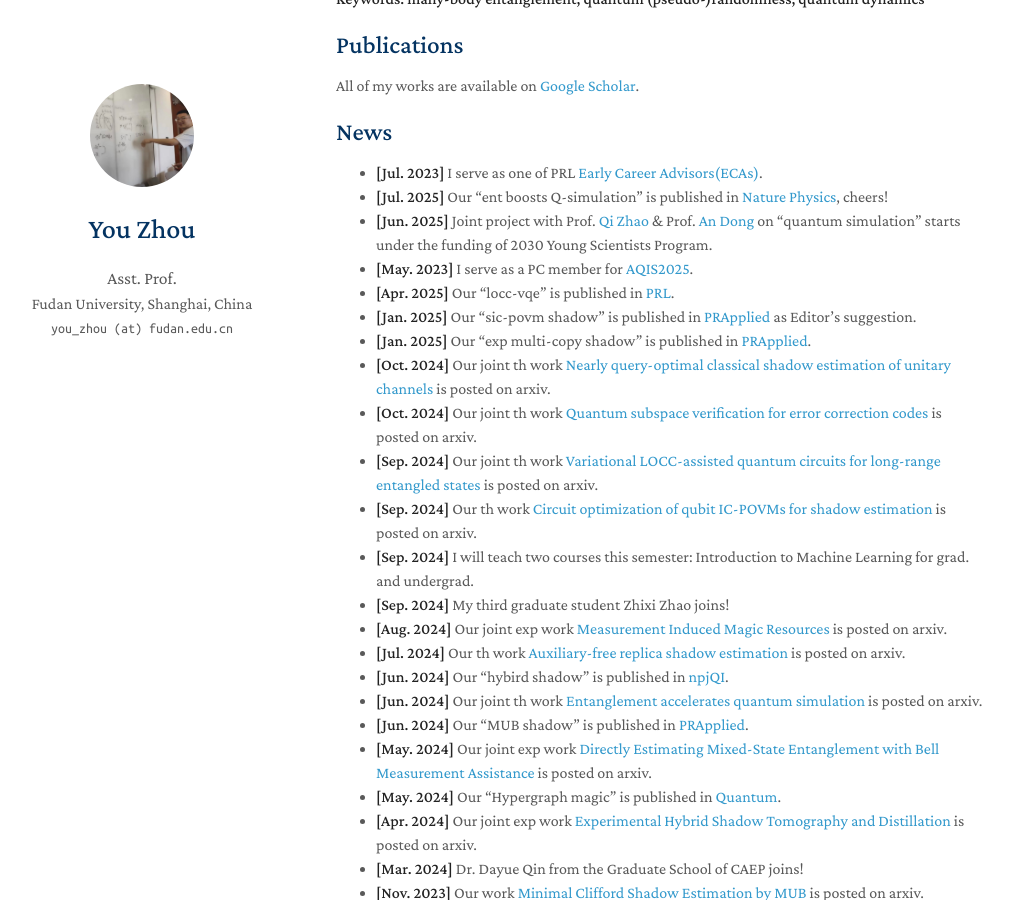
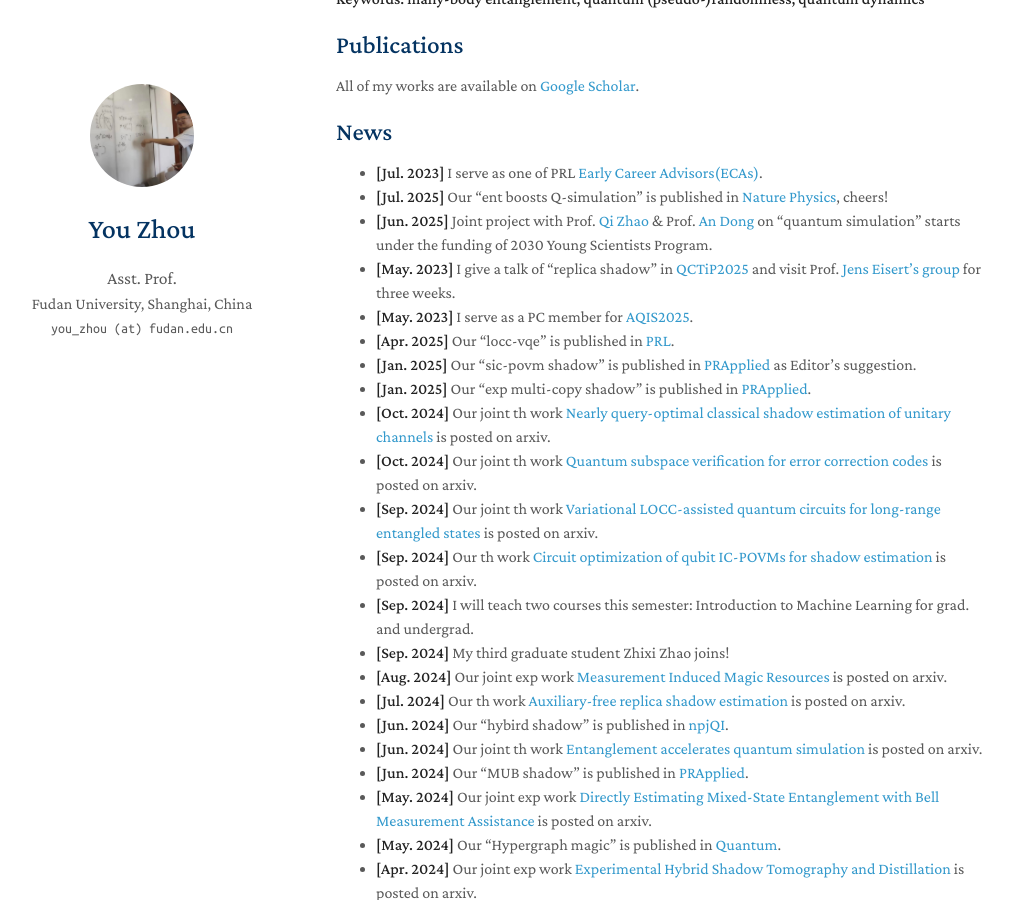
Before and after one commit to youzhoutravel/homepage1, a Jekyll site: the page built from index.md, in a window 1280 px wide and 900 px high, scrolled down 444 px. Shown: the whole window, without its empty margins (134-1147 px from the left). Built offline with Jekyll 4.4.1, drawn with Linux system fonts in a browser that asks for light colours; nearby versions of some CDN libraries; a style sheet for code colours, icons or effects is not loaded; our own code applies the rules of GitHub Pages for plain Markdown files.

Commit message:
Update index.md

```diff
--- a/index.md
+++ b/index.md
@@ -20,6 +20,7 @@ All of my works are available on [Google Scholar](https://scholar.google.com/cit
 - **[Jul. 2023]** I serve as one of PRL [Early Career Advisors(ECAs)](https://journals.aps.org/prl/staff#early).
 - **[Jul. 2025]** Our "ent boosts Q-simulation" is published in [Nature Physics](https://www.nature.com/articles/s41567-025-02945-2), cheers!
 - **[Jun. 2025]** Joint project with Prof. [Qi Zhao](https://qizhao-quantum.github.io/) & Prof. [An Dong](https://dong-an.github.io/) on "quantum simulation" starts under the funding of 2030 Young Scientists Program.
+- **[May. 2023]** I give a talk of "replica shadow" in [QCTiP2025](https://qctip2025.com/program/) and visit Prof. [Jens Eisert's group](https://www.physik.fu-berlin.de/en/einrichtungen/ag/ag-eisert/index.html) for three weeks.
 - **[May. 2023]** I serve as a PC member for [AQIS2025](http://aqis-conf.org/2025/).
 - **[Apr. 2025]** Our "locc-vqe" is published in [PRL](https://journals.aps.org/prl/abstract/10.1103/PhysRevLett.134.170601).
 - **[Jan. 2025]** Our "sic-povm shadow" is published in [PRApplied](https://journals.aps.org/prapplied/abstract/10.1103/PhysRevApplied.23.014021) as Editor's suggestion.
```
